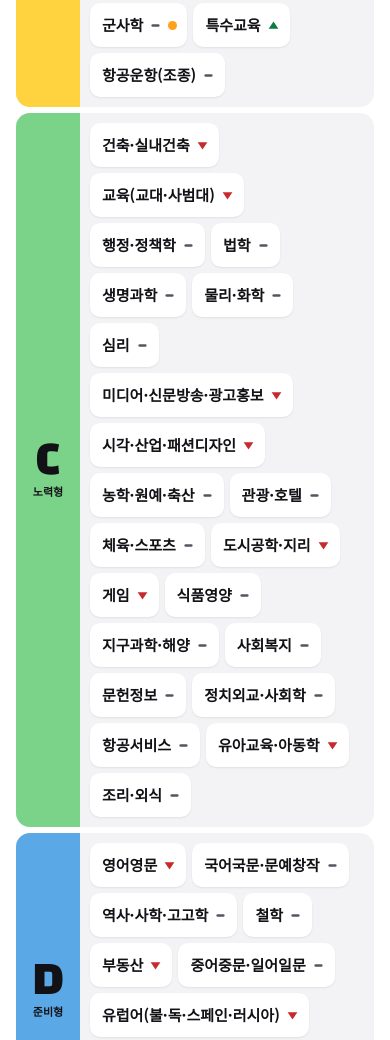
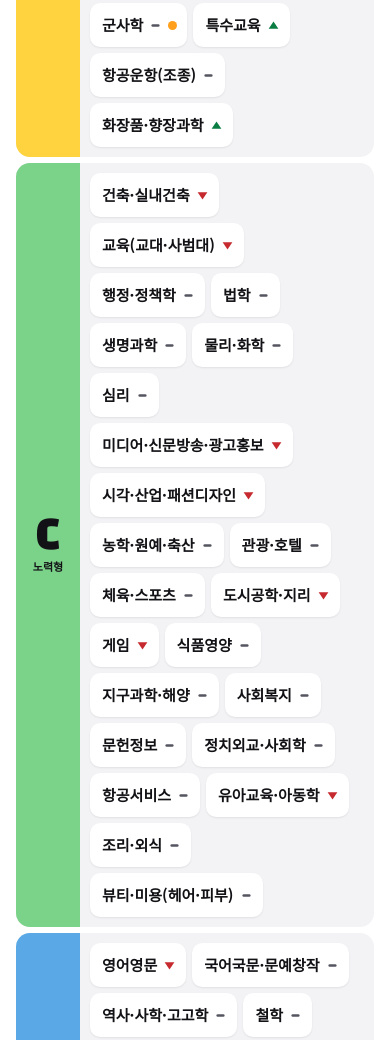
Before and after one commit to junyeop0930/major-tier, a plain HTML site: page index.html in a window 390 px wide. Shown: the part 1197-2237 px from the top of the page. Drawn offline with Linux system fonts and the light colour scheme.

Commit message:
뷰티·미용, 화장품·향장과학 학과 추가
Co-Authored-By: Claude Opus 5.5 <noreply@anthropic.com>

```diff
--- a/index.html
+++ b/index.html
@@ -303,6 +303,7 @@ const MAJORS = [
   {id:"military",name:"군사학",group:"사회",tier:"B",trend:"flat",one:"졸업하면 장교가 되는 길",score:{job:4,safe:4,pay:2,future:2},why:["사회 계열 취업률 69.0%(교육부·2025)","군과 협약한 학과는 졸업 뒤 장교가 됨","새로 장교가 된 육군 인원 4860명→3710명(2021→2025년, 세계일보·2025)","10~20년 차 간부 희망전역 960명→1821명(2021→2024년, 세계일보·2025)"],risk:"의무 복무 기간이 있고 지방 근무가 많음",tip:"의무 복무 기간과 장학 조건을 꼭 확인",paths:["장교(육·해·공군)","군무원","방산 회사","경찰·공무원"],contract:true,src:[0,34],alias:["국방","장교","사관학교","육군사관학교","군사"]},
   {id:"specialedu",name:"특수교육",group:"교육",tier:"B",trend:"up",one:"교사 중 드물게 선발이 늘어",score:{job:3,safe:4,pay:3,future:4},why:["교육 계열 취업률 71.1%(교육부·2025)","2027 특수교사 1056명 선발 예고, 1년 새 181명 늘어(머니투데이·2026)","다른 교과 교사는 선발이 줄어드는 흐름","특수교육이 필요한 학생은 줄지 않는 편"],risk:"학생마다 필요한 도움이 달라 일이 고됨",tip:"봉사·실습으로 특수학교 현장을 먼저 겪어 보기",paths:["특수교사(유·초·중등)","특수학교·복지관","장애인 고용·재활 기관","치료·교육 센터"],src:[0,23],alias:["특수교육학","특수교사","특수교육과","유아특수교육","중등특수교육","특수","장애"]},
   {id:"pilot",name:"항공운항(조종)",group:"공학",tier:"B",trend:"flat",one:"월급은 높고 비용·시간도 큼",score:{job:3,safe:3,pay:5,future:3},why:["공학 계열 취업률 70.4%(교육부·2025)","조종사 면허와 비행 시간을 채워야 항공사에 감","비행 훈련 비용이 많이 드는 편"],risk:"시력·건강 기준이 있고 항공 경기에 흔들림",tip:"신체검사 기준과 훈련 비용부터 확인",paths:["항공사 조종사","공군 조종사","항공 교관","항공 운항 관리"],src:[0],alias:["항공운항","조종","조종사","파일럿","비행","항공운항학"]},
+  {id:"cosmetic",name:"화장품·향장과학",group:"자연",tier:"B",trend:"up",one:"K뷰티 수출 늘며 연구·품질 수요",score:{job:3,safe:2,pay:3,future:4},why:["자연 계열 취업률 65.4%(교육부·2025)","2025 화장품 수출 114억 달러, 11.8% 늘어 역대 최대(뉴시스·2026)","화장품 책임판매업체 2만8412곳으로 1년 새 553곳 늘고, 제조업체는 4158곳(코스모닝·2026)","연구직은 대학원 출신이 많은 편이고, 학사는 품질·생산·허가 업무로 많이 감"],risk:"수출 비중이 커서 해외 시장에 따라 흔들릴 수 있음",tip:"화학·피부 기초 수업과 맞춤형화장품조제관리사 같은 자격을 함께 준비",paths:["화장품 회사 연구·품질관리","화장품 제조(OEM·ODM) 회사","브랜드 상품기획·허가 업무","대학원 연구"],src:[0,40,43],alias:["향장","화장품","화장품과학","코스메틱","화장품공학","향장학","화장품학","코스메슈티컬","뷰티사이언스","바이오코스메틱","화장품생명","향료","향장과학","뷰티화장품"]},
 
   // ===== C =====
   {id:"architecture",name:"건축·실내건축",group:"공학",tier:"C",trend:"down",one:"건설 불황에 설계 일도 줄어",score:{job:2,safe:3,pay:3,future:2},why:["공학 계열 취업률 70.4%(교육부·2025)","건설 불황으로 대형 건설사 직원이 줄어듦(더팩트·2025)","건축사가 되려면 졸업 뒤 실무 경력이 필요","설계 사무소는 일이 많고 월급이 낮은 편"],risk:"건설 경기 회복이 늦으면 채용도 늦어짐",tip:"설계 포트폴리오와 건축 프로그램 실력 쌓기",paths:["설계 사무소","건설사(공무·현장)","건축직 공무원","인테리어·리모델링"],src:[0,9],alias:["건축학","건축공학","건축","인테리어","실내건축","건축설계","건축디자인","실내디자인","도시건축","조경","조경학"]},
@@ -327,6 +328,7 @@ const MAJORS = [
   {id:"cabin",name:"항공서비스",group:"사회",tier:"C",trend:"flat",one:"승무원 공채는 있지만 경쟁 셈",score:{job:3,safe:2,pay:2,future:2},why:["사회 계열 취업률 69.0%(교육부·2025)","대한항공 통합 항공사 앞두고 신입 승무원 공채(이코노미스트·2025)","항공 업계는 전염병·유가 같은 바깥 사건에 흔들림","외국어 성적과 면접 준비가 중요"],risk:"경기·사건에 따라 채용이 갑자기 멈출 수 있음",tip:"외국어 하나는 확실히, 호텔·서비스 길도 함께",paths:["객실승무원","공항 지상직","호텔·여행사","서비스 교육 강사"],src:[0,37],alias:["항공서비스","항공관광","승무원","항공경영","항공운항서비스","항공서비스학과","공항","공항서비스","객실승무원","항공객실"]},
   {id:"earlyedu",name:"유아교육·아동학",group:"교육",tier:"C",trend:"down",one:"아이 줄며 유치원도 줄어",score:{job:3,safe:3,pay:2,future:1},why:["교육 계열 취업률 71.1%(교육부·2025)","유치원 8555곳→7435곳, 9년 새 줄어(베이비뉴스·2026)","2027 유치원 교사 592명 선발, 76명 줄어(머니투데이·2026)","최근 출생아는 늘어 감소 속도는 지켜볼 일"],risk:"사립 유치원·어린이집은 월급이 낮은 편",tip:"임용 말고 아동 콘텐츠·상담 길도 함께 보기",paths:["유치원 교사","어린이집 교사","아동 교육 콘텐츠 회사","아동 상담·복지 기관"],src:[0,23,24],alias:["유아교육","유아교육과","유치원교사","아동학","아동가족","보육","아동보육","아동복지","유아","어린이","아동학과","보육교사"]},
   {id:"culinary",name:"조리·외식",group:"예체능",tier:"C",trend:"flat",one:"일자리는 많고 월급·체력이 관건",score:{job:3,safe:2,pay:2,future:3},why:["예체능 계열 취업률 66.7%(교육부·2025)","2025년 외식업 폐업 11만4159곳이 인허가 9만7296곳보다 많음(한국경제·2026)","외식업 매출이 4년 만에 줄고 고용도 둔화됨(뉴시스·2025)","단체급식·식품 회사로도 갈 수 있음"],risk:"조리 현장은 근무가 길고 체력 부담이 큼",tip:"조리기능사 같은 자격증과 호텔·단체급식 실습 경험 쌓기",paths:["호텔·리조트 조리","외식 브랜드·프랜차이즈 본사","단체급식·식품 회사","본인 가게 창업"],src:[0,38,39],alias:["호텔조리","조리","조리과학","외식조리","조리학과","조리학","제과제빵","제빵","제과","베이킹","바리스타","셰프","요리","조리제과제빵","한식조리","외식","외식경영","외식산업","푸드","푸드서비스","식음료","외식창업"]},
+  {id:"beauty",name:"뷰티·미용(헤어·피부)",group:"예체능",tier:"C",trend:"flat",one:"면허는 빨리 따도 폐업·경쟁이 큼",score:{job:3,safe:2,pay:2,future:2},why:["예체능 계열 취업률 66.7%(교육부·2025)","2024년 미용업 폐업 1만3284곳, 1년 새 5.25% 늘어(한국경제·2025)","집에서 직접 하는 셀프 네일이 늘어 네일 가게가 특히 힘듦(한국경제·2025)","학생이 가장 많이 준비하는 기능사가 미용사(일반)라 진입 경쟁이 센 편(SBS Biz·2026)"],risk:"미용실·피부관리실 창업 문턱은 낮은 편이지만 경쟁이 세고 초반 월급이 낮은 편",tip:"미용사 면허(일반·피부·네일)를 학교 다니며 따고, 매장 경험으로 한 분야 실력 쌓기",paths:["미용실 헤어디자이너","피부관리실·에스테틱","메이크업·네일 아티스트","본인 매장 창업"],src:[0,41,42],alias:["뷰티","미용","헤어","메이크업","피부미용","에스테틱","네일","뷰티케어","미용예술","미용학","뷰티미용","피부관리","미용사","뷰티산업","뷰티코디","네일아트"]},
 
   // ===== D =====
   {id:"english",name:"영어영문",group:"인문",tier:"D",trend:"down",one:"영어+다른 전공이면 강해짐",score:{job:2,safe:1,pay:2,future:2},why:["인문 계열 취업률 61.1%, 7개 계열 중 가장 낮음(교육부·2025)","번역 업무 일부가 AI로 자동화되는 중","영어 실력은 다른 전공과 합치면 힘이 큼","서강대 인문 취업률은 73.4%로 학교별 차이 큼(생글생글·2026)"],risk:"영어만으로는 남과 다른 점이 되기 어려움",tip:"경영·통계 같은 복수전공을 함께 하기",paths:["해외영업·무역","영어 교사","통번역(대학원)","외국계 회사"],src:[0,12],alias:["영문","영어","영문과","영어영문학","영어학","영어통번역","통번역","통역","영미","영미문학","영미어문","영어통역"]},
@@ -519,6 +521,22 @@ const META = {
     {
       "name": "한국경제 · 2025 외식업 폐업 11만4159곳, 인허가 9만7296곳(행안부 자료 분석)",
       "url": "https://www.hankyung.com/article/2026020937787"
+    },
+    {
+      "name": "뉴시스 · 2025 화장품 수출 114억 달러 역대 최대(식약처 재집계)",
+      "url": "https://www.newsis.com/view/NISX20260522_0003640574"
+    },
+    {
+      "name": "한국경제 · 미용업 폐업 2024년 1만3284곳(행안부 인허가 자료 분석)",
+      "url": "https://www.hankyung.com/article/2025061710257"
+    },
+    {
+      "name": "SBS Biz · 기능사 중 학생은 미용사(일반) 선호 1위(한국산업인력공단 자료)",
+      "url": "https://biz.sbs.co.kr/amp/article/20000337576"
+    },
+    {
+      "name": "코스모닝 · 화장품 책임판매업자 2만8412곳, 제조업자 4158곳(2025년 말)",
+      "url": "https://cosmorning.com/mobile/article.html?no=52185"
     }
   ]
 };
--- a/sw.js
+++ b/sw.js
@@ -1,6 +1,6 @@
 // 한 번 열어 두면 인터넷이 없어도 열리게 하는 서비스 워커
 // 내용을 바꾸면 VERSION을 올려야 휴대폰에 새 버전이 들어감
-const VERSION = 'tier-v3';
+const VERSION = 'tier-v4';
 const CORE = ['./', './index.html', './manifest.webmanifest', './icons/icon-192.png', './icons/icon-512.png', './icons/apple-touch-icon.png'];
 
 self.addEventListener('install', e => {
```
